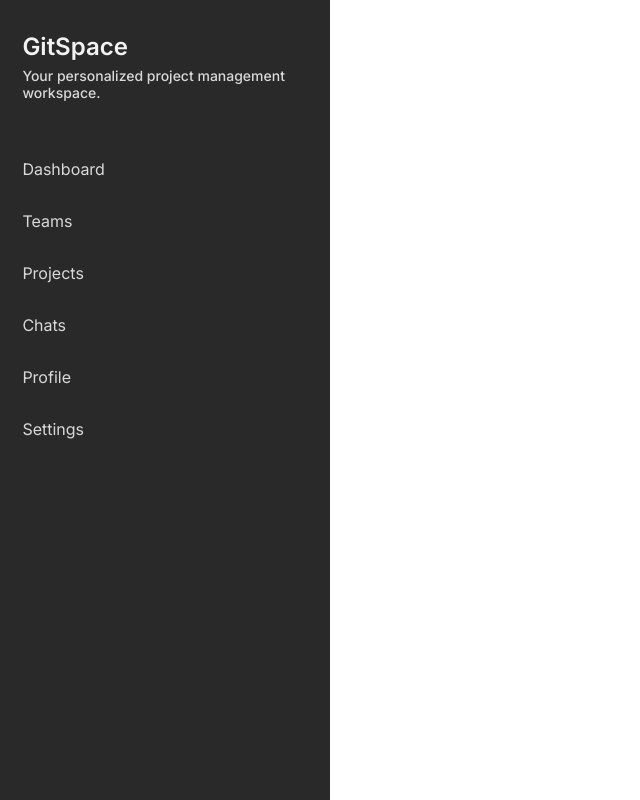
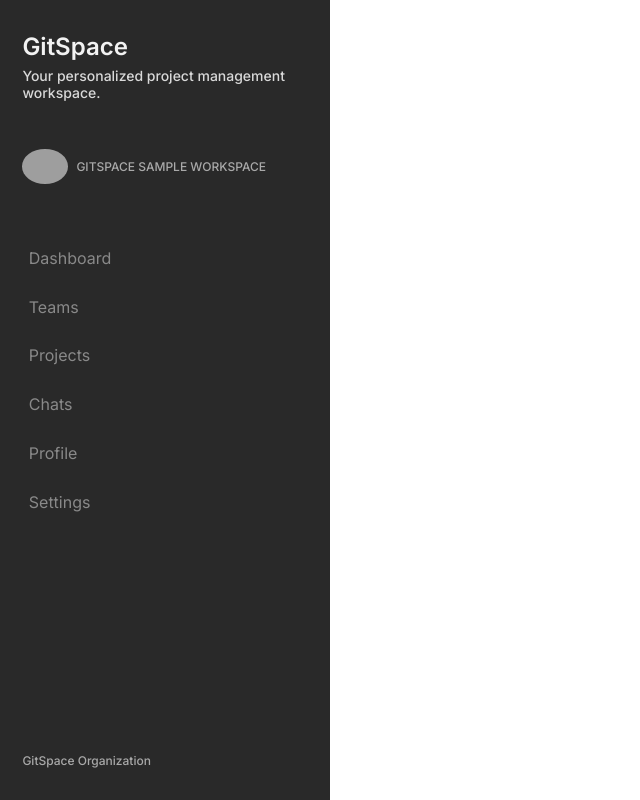
Before and after one commit to yashsehgal/dashboard-ui, a React (Create React App) app: page / in a window 1280 px wide. Shown: the whole page, without its empty margins (0-640 px from the left). Built offline with nearby package versions, Linux system fonts and the light colour scheme; grey boxes are pictures that could not be loaded.

Commit message:
update: sidebar, menu-header component added

```diff
--- a/src/styled-components/section-components/Sidebar/index.js
+++ b/src/styled-components/section-components/Sidebar/index.js
@@ -1,6 +1,7 @@
 import React, { useState } from "react";
 import "./style.section-components.sidebar.css";
 import SidebarRoutes from "./sidebar.routes.json";
+import loadImageFromImagekit from "../../../utils/ImagekitMediaImports";
 
 export default function Sidebar() {
   const [_sideBarRoutes] = useState(SidebarRoutes);
@@ -13,6 +14,15 @@ export default function Sidebar() {
         <p className="sidebar-product-details__description text__gray-5">
           Your personalized project management workspace.
         </p>
+      </div>
+      <div className="workspace-details-wrapper">
+        <img src={
+            loadImageFromImagekit('gitspace-logo', 'svg')}
+          alt="workspace-logo"
+          className="workspace-logo-image"
+          id="workspace-logo"
+        />
+        <h6 className="workspace-title text__gray-4">GitSpace Sample Workspace</h6>
       </div>
       <div className="sidebar-options-wrapper">
         <ul className="sidebar-options-list">
@@ -31,6 +41,9 @@ export default function Sidebar() {
           })}
         </ul>
       </div>
+      <div className="sidebar-footer-section-wrapper">
+        <h6 className="company-name">GitSpace Organization</h6>
+      </div>
     </div>
   );
 }
--- a/src/styled-components/section-components/Sidebar/style.section-components.sidebar.css
+++ b/src/styled-components/section-components/Sidebar/style.section-components.sidebar.css
@@ -22,10 +22,29 @@ div.widget__sidebar > div.sidebar-product-details-wrapper {
   row-gap: 0.4em;
 }
 
-div.widget__sidebar
-  > div.sidebar-product-details-wrapper
-  > p.sidebar-product-details__description {
+div.widget__sidebar > div.sidebar-product-details-wrapper > p.sidebar-product-details__description {
   font-size: 14px;
+}
+
+div.widget__sidebar > div.workspace-details-wrapper {
+  display: -webkit-box;
+  display: -ms-flexbox;
+  display: flex;
+  -webkit-box-align: center;
+      -ms-flex-align: center;
+          align-items: center;
+  gap: 8px;
+  margin-top: 3em;
+  cursor: pointer;
+}
+
+div.widget__sidebar > div.workspace-details-wrapper > img.workspace-logo-image {
+  width: 46px;
+  border-radius: 50%;
+}
+
+div.widget__sidebar > div.workspace-details-wrapper > h6.workspace-title {
+  text-transform: uppercase;
 }
 
 div.widget__sidebar > div.sidebar-options-wrapper {
@@ -38,26 +57,30 @@ div.widget__sidebar > div.sidebar-options-wrapper > ul.sidebar-options-list {
   display: flex;
   -webkit-box-orient: vertical;
   -webkit-box-direction: normal;
-  -ms-flex-direction: column;
-  flex-direction: column;
+      -ms-flex-direction: column;
+          flex-direction: column;
   list-style: none;
-  gap: 2em;
+  gap: 1em;
 }
 
-div.widget__sidebar
-  > div.sidebar-options-wrapper
-  > ul.sidebar-options-list
-  > li.sidebar-option
-  > a.sidebar-option-link {
-  text-transform: capitalize;
-  color: var(--gray-5);
+div.widget__sidebar > div.sidebar-options-wrapper > ul.sidebar-options-list > li.sidebar-option {
+  padding: 0.4em;
+  border-radius: 6px;
 }
 
-div.widget__sidebar
-  > div.sidebar-options-wrapper
-  > ul.sidebar-options-list
-  > li.sidebar-option
-  > a.sidebar-option-link:hover {
+div.widget__sidebar > div.sidebar-options-wrapper > ul.sidebar-options-list > li.sidebar-option:hover {
+  background-color: var(--gray-2);
+  color: var(--gray-6);
+}
+
+div.widget__sidebar > div.sidebar-footer-section-wrapper {
+  margin-bottom: 2em;
+  position: fixed;
+  bottom: 0;
+  left: auto;
+}
+
+div.widget__sidebar > div.sidebar-footer-section-wrapper > h6.company-name {
   color: var(--gray-4);
 }
 /*# sourceMappingURL=style.section-components.sidebar.css.map */
--- a/src/styled-components/section-components/Sidebar/style.section-components.sidebar.scss
+++ b/src/styled-components/section-components/Sidebar/style.section-components.sidebar.scss
@@ -17,22 +17,44 @@ div.widget__sidebar {
       font-size: 14px;
     }
   }
+  > div.workspace-details-wrapper {
+    display: flex;
+    align-items: center;
+    gap: 8px;
+    margin-top: 3em;
+    cursor: pointer;
+    > img.workspace-logo-image {
+      width: 46px;
+      border-radius: 50%;
+    }
+    > h6.workspace-title {
+      text-transform: uppercase;
+    }
+  }
   > div.sidebar-options-wrapper {
     margin-top: 3.6em;
     > ul.sidebar-options-list {
       display: flex;
       flex-direction: column;
       list-style: none;
-      gap: 2em;
+      gap: 1em;
       > li.sidebar-option {
-        > a.sidebar-option-link {
-          text-transform: capitalize;
-          color: var(--gray-5);
-          &:hover {
-            color: var(--gray-4);
-          }
+        padding: 0.4em;
+        border-radius: 6px;
+        &:hover {
+          background-color: var(--gray-2);
+          color: var(--gray-6);
         }
       }
     }
   }
+  > div.sidebar-footer-section-wrapper {
+    margin-bottom: 2em;
+    position: fixed;
+    bottom: 0;
+    left: auto;
+    > h6.company-name {
+      color: var(--gray-4);
+    }
+  }
 }
```
Also changed, not shown: src/styled-components/section-components/Menu/index.js (+27 -8 lines), src/styled-components/section-components/Menu/style.widgets.section-components.menu.css (+21 -3 lines), src/styled-components/section-components/Menu/style.widgets.section-components.menu.scss (+12 -4 lines), 2 other files (tests, documents, lock files or other folders).
